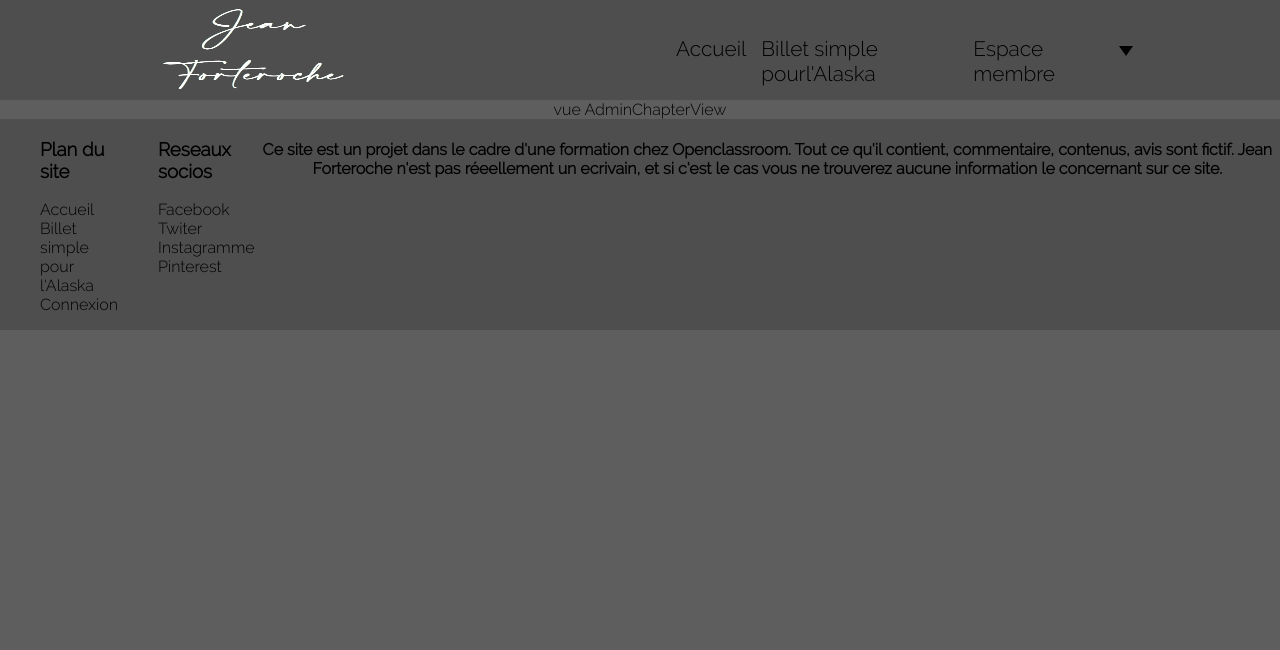
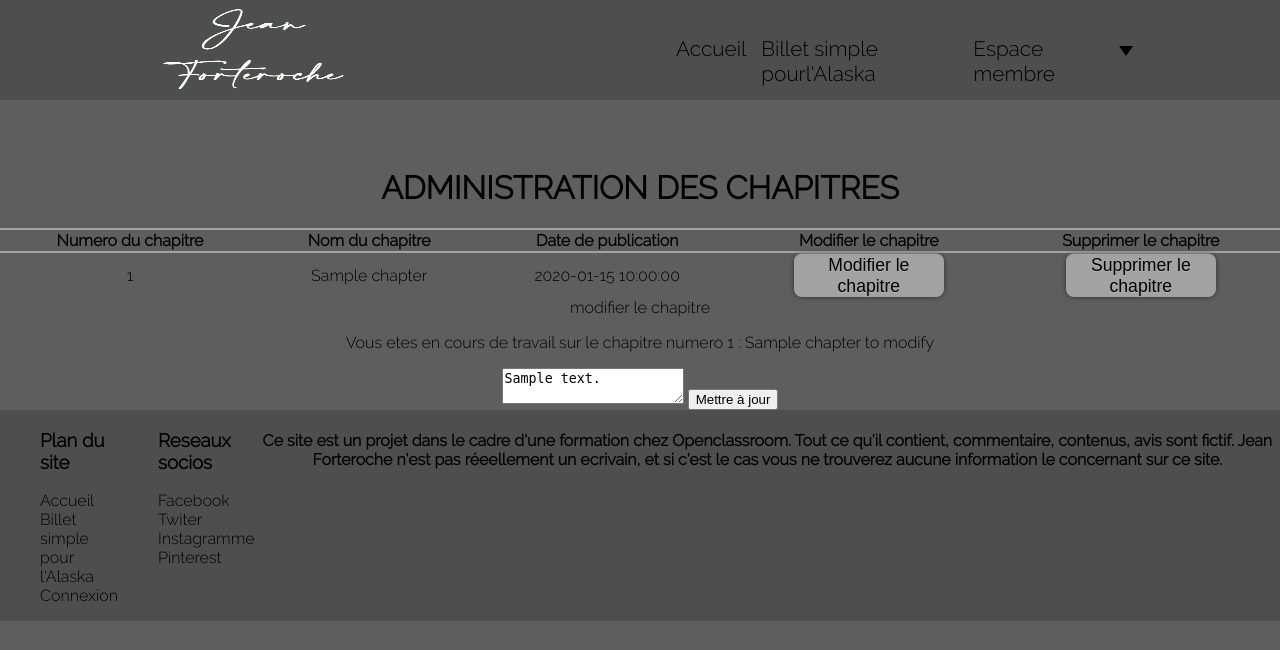
Before and after one commit to Alexis40/Jean-Forteroche, a PHP site: template view/adminChaptersView.php in a window 1280 px wide. Shown: the top 650 px of the page. Run offline with PHP 8.4, Linux system fonts and the light colour scheme; the template is opened without the code that fills it: most values are stand-ins (such as "Sample title", 1, 10 or a date in 2020); data that the repository does not hold is empty.

Commit message:
finalisation de la partie admin avec possibilité de modifier les chapitres sur tiny

```diff
--- a/model/CommentManager.php
+++ b/model/CommentManager.php
@@ -28,7 +28,6 @@ class CommentManager extends Model{
     /*Permet d'insérer un commentaire dans la base*/
     public function postComment($comment){
         $sql = ('INSERT INTO comments(idChapter, commentContent, author, dateOfPublication)VALUES(?,?,?, NOW())');
-        var_dump($comment);
         $args = array($comment->getIdChapter(), $comment->getCommentContent(), $comment->getAuthor());
         return $this->prepareQuery($sql, $args);
     }
--- a/public/css/style.css
+++ b/public/css/style.css
@@ -189,6 +189,7 @@ header
 .partOfChapter, .chapter, .navChapter
 {
     background-color: #DEB887;
+    width:33%;
     margin: 8px;
     padding: 8px;
     border-radius: 0px 20px 0px 20px;
@@ -238,7 +239,7 @@ header
 
 }
 
-/*-------------ADMINISTRATION PAGE-------------*/
+/*-------------adminCommentsView------------*/
 #administration{
     background-color: whitesmoke;
 }
@@ -258,6 +259,11 @@ table button:hover{
 }
 th, td{
     border-top: 2px solid #a3a2a2;
+}
+
+/*-------------adminChaptersView------------*/
+#editChapter{
+    width: 80%;
 }
 /*-------------FOOTER-------------*/
 footer
--- a/view/adminChaptersView.php
+++ b/view/adminChaptersView.php
@@ -1,3 +1,66 @@
 <?php
-    echo 'vue AdminChapterView'
+
 ?>
+
+ <script>
+      tinymce.init({
+        selector: '#chapterContent',
+        language: 'fr_FR',
+      });
+</script>
+
+<p class="warningMessage"><?php  echo $warningMessage ?></p>
+
+<h1>Administration des chapitres</h1>
+  <table>
+    <tr>
+        <th>Numero du chapitre</th>
+		<th>Nom du chapitre</th>
+		<th>Date de publication</th>
+        <th>Modifier le chapitre</th>
+        <th>Supprimer le chapitre</th>
+    </tr>
+  <?php foreach($allChapters as $chapter): ?>
+    <tr>
+        <td><?= $chapter->getChapterNumber() ?></td>
+        <td><?= $chapter->getChapterName() ?></td>
+        <td><?= $chapter->getDateOfPublicationDMY() ?></td>
+        <td><a href="index.php?page=modifyChapterAction&amp;idModifyChapter=<?= $chapter->getId() ?>"><button>Modifier le chapitre</button></a></td>
+        <td><a href="index.php?page=deleteChapterAction&amp;idDelChapter=<?= $chapter->getId() ?>"><button>Supprimer le chapitre</button></a></td>
+    </tr>
+  <?php endforeach; ?>
+  </table>
+
+<?php if(!empty($chapterToModify)){ ?>
+
+	<?php echo 'modifier le chapitre'; ?>
+<p>Vous etes en cours de travail sur le chapitre numero <?= $chapterToModify->getChapterNumber() ?> : <?= $chapterToModify->getChapterName() ?></p>
+    <form action="index.php?page=updateChapterAction" method="post">
+        <input type="hidden" name="id" value="<?=  $chapterToModify->getId() ?>">
+        <input type="hidden" name="chapterName" value="<?=  $chapterToModify->getChapterName() ?>">
+        <textarea id="chapterContent" name="chapterContent"><?= $chapterToModify->getAllChapterContent() ?></textarea>
+        <input type="submit" value="Mettre à jour">
+    </form>
+
+
+
+<?php } else { ?>
+<h1>Edition de chapitre</h1>
+	<form action="index.php?page=addChapterAction" method="post">
+		<div>
+			<label for="chapterNumber">Numéro du chapitre</label></br>
+			<input type="text" id="chapterNumber" name="chapterNumber">
+		</div>
+
+		<div>
+			<label for="chapterName">Nom du chapitre</label></br>
+			<input type="text" id="chapterName" name="chapterName">
+		</div>
+
+		<label for="chapterContent">Dans cette section vous pourrez editer vos chapitres</label></br>
+		<textarea id="chapterContent" name="chapterContent">Commencer à écrire un nouveau chapitre.</textarea>
+
+		<input type="submit">
+	</form>
+
+	<?php } ?>
--- a/view/adminTemplate.php
+++ b/view/adminTemplate.php
@@ -4,6 +4,8 @@
         <meta charset="utf-8" />
         <title><?= $title ?></title>
         <link href="public/css/style.css" rel="stylesheet" />
+        <script src="https://cdn.tiny.cloud/1/19tjp0ohg1szdhtq86o2vj8pthuvs5op98vi3x5o741921ay/tinymce/5/tinymce.min.js" referrerpolicy="origin"></script>
+
     </head>
 
     <body>
@@ -12,7 +14,7 @@
             <nav class="navAdminHeader">
                 <a href="index.php?page=adminComments">Administration des commentaires</a>
                 <a href="index.php?page=adminChapters">Administration des chapitres</a>
-                <a href="index.php?page=home">Quitter votre espace d'administration</a>
+                <a href="index.php?page=homePage">Quitter votre espace d'administration</a>
             </nav>
         </header>
 
--- a/view/bookView.php
+++ b/view/bookView.php
@@ -5,7 +5,7 @@
       ?>
          <p>Chapitre <?= $chapter->getChapterNumber(); ?></p>
          <h1><?= $chapter->getChapterName(); ?></h1>
-         <p class='completText'><?= $chapter->getAllContent(); ?></p>
+         <p class='completText'><?= $chapter->getAllChapterContent(); ?></p>
          <p>Publié le : <?= $chapter->getDateOfPublicationDMY(); ?></p>
       <?php
       } else {
@@ -20,7 +20,7 @@
             <h4>Chapitre <?= $chaptershow->getChapterNumber()?></br>
                <?= $chaptershow->getChapterName()?>
             </h4>
-            <p><?=$chaptershow->getShortContent100()?></p>
+            <p><?=$chaptershow->getShortChapterContent100()?></p>
          </a>
       <?php endforeach;?>
    </div>
--- a/view/homeView.php
+++ b/view/homeView.php
@@ -18,7 +18,7 @@
                     <h3>
                         Chapitre <?= $chapter->getChapterNumber();?> : <?= $chapter->getChapterName(); ?>
                     </h3>
-                    <p><?= $chapter->getShortContent500(); ?> ... </p>
+                    <p><?= $chapter->getShortChapterContent500(); ?> ... </p>
                     <p><em>Publier le : <?= $chapter->getDateOfPublicationDMY(); ?></em></p>
 
                     <button><a href="index.php?page=book&amp;id=<?=$chapter->getId();?>"> Lire la suite ...</a></button>
--- a/view/template.php
+++ b/view/template.php
@@ -8,10 +8,10 @@
 
     <body>
         <header>
-            <a href="index.php?page=home"><img class='logoHeader' src="public/images/LogoJF.png" alt="Jean Forteroche"/></a>
+            <a href="index.php?page=homePage"><img class='logoHeader' src="public/images/LogoJF.png" alt="Jean Forteroche"/></a>
             <nav class="nav-header">
                 <ul>
-                    <li><a href="index.php?page=home">Accueil</a></li>
+                    <li><a href="index.php?page=homePage">Accueil</a></li>
                     <li><a href="index.php?page=book">Billet simple pourl'Alaska</a></li>
 <!-- CES CONDITIONS PERMETTENT D'ASSURER LA GESTION DES DIFFÉRENTS AFFICHAGES DE LA SECTION MEMBRE EN FONCTION DU TYPE DE MENBRE CONNECTÉ-->
                     <?php if((!empty($member)) && ($member->getType()=='membre')):  ?>
```
Also changed, not shown: controller/Controller.php (+42 -21 lines), index.php (+22 -2 lines), model/Chapter.php (+9 -9 lines), model/ChapterManager.php (+20 -0 lines).
